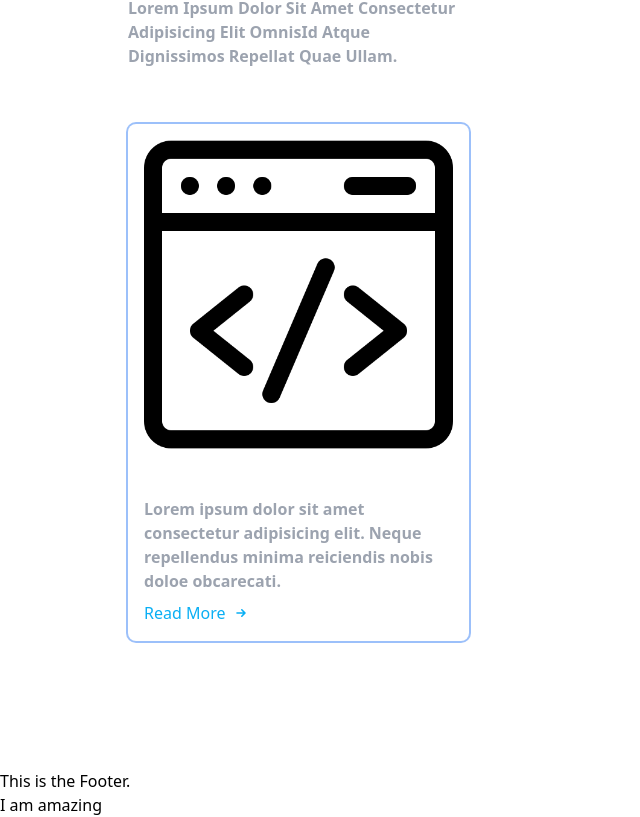
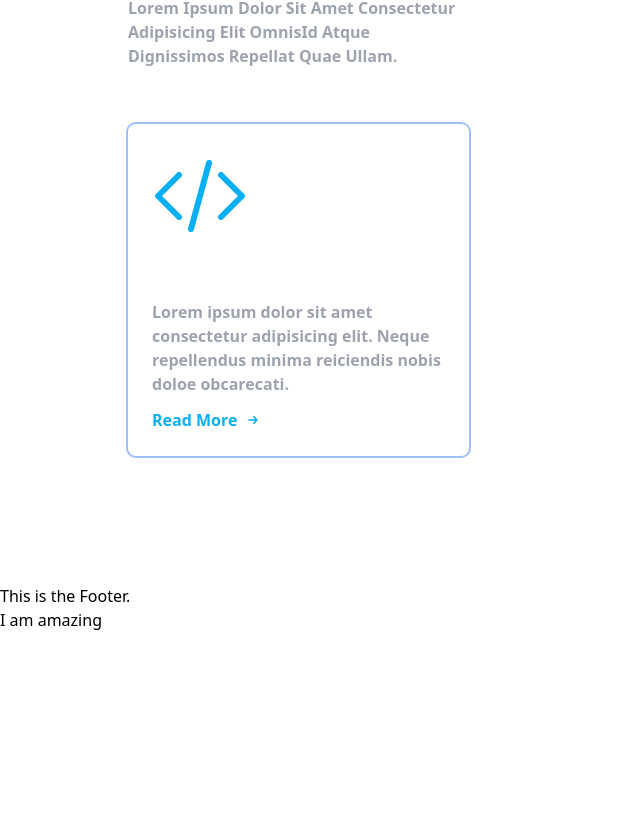
Before and after one commit to PeaceOloruntoba/Vredester, a React (Create React App) app in the folder vredester/: page / in a window 1280 px wide. Shown: the part 1019-1836 px from the top of the page, without its empty margins (0-640 px from the left). After the commit the page ends 1651 px from the top, so only its background shows below. Built offline with nearby package versions, Linux system fonts and the light colour scheme.

Commit message:
Update Services.jsx

```diff
--- a/vredester/src/Pages/components/Homepage/Services.jsx
+++ b/vredester/src/Pages/components/Homepage/Services.jsx
@@ -1,6 +1,5 @@
 import React from 'react'
 import { HiArrowSmRight } from 'react-icons/hi'
-import webdevelopment from '../../../assets/images/web-development.svg'
 
 export default function Services() {
   return (
@@ -8,20 +7,24 @@ export default function Services() {
       <div className="grid p-32 gap-14">
         <div className="grid lg:grid-cols-2 items-center justify-center">
           <div className="grid lg:pr-44 gap-4">
-        <span className='text-[#09aff4] text-2xl uppercase font-semibold'>--Services--</span>
-        <span className='capitalize font-bold text-5xl'>Services We Offer</span>
-        <span className='text-gray-400 font-semibold'>Lorem Ipsum Dolor Sit Amet Consectetur Adipisicing Elit OmnisId Atque Dignissimos Repellat Quae Ullam.</span>
+            <span className='text-[#09aff4] text-2xl uppercase font-semibold'>--Services--</span>
+            <span className='capitalize font-bold text-5xl'>Services We Offer</span>
+            <span className='text-gray-400 font-semibold'>Lorem Ipsum Dolor Sit Amet Consectetur Adipisicing Elit OmnisId Atque Dignissimos Repellat Quae Ullam.</span>
           </div>
           <div className="flex flex-end justify-end">
             <a href="/"><button className='text-white text-xl uppercase bg-[#09aff4] w-fit px-10 py-4 opacity-80 font-bold hover:bg-transparent hover:ring-2 ring-[#09aff4] hover:dark:bg-transparent hover:text-[#09aff4] hover:dark:text-[#09aff4] rounded-tr-3xl rounded-bl-3xl flex items-center justify-between gap-2 hover:gap-4'>See all services <HiArrowSmRight /></button></a>
           </div>
         </div>
         <div className="grid md:grid-cols-2 lg:grid-cols-3">
-          <div className="ring-2 rounded-lg p-4 grid gap-2">
-            <span><img src={webdevelopment} alt=""/></span>
+          <div className="ring-2 rounded-lg p-6 grid gap-3 group">
+            <span className='text-[#09aff4] group-hover:text-white'>
+              <svg xmlns="http://www.w3.org/2000/svg" fill="none" viewBox="0 0 24 24" strokeWidth={1.5} stroke="currentColor" className="w-24 h-24">
+                <path strokeLinecap="round" strokeLinejoin="round" d="M17.25 6.75 22.5 12l-5.25 5.25m-10.5 0L1.5 12l5.25-5.25m7.5-3-4.5 16.5" />
+              </svg>
+            </span>
             <span className='text-white font-bold text-2xl'>Web Development</span>
             <span className='text-gray-400 font-semibold'>Lorem ipsum dolor sit amet consectetur adipisicing elit. Neque repellendus minima reiciendis nobis doloe obcarecati.</span>
-            <a href="" className='flex items-center justify-between gap-2 hover:gap-4 text-[#09aff4] w-fit'>Read More <HiArrowSmRight /></a>
+            <a href="" className='font-semibold flex items-center justify-between gap-2 hover:gap-4 text-[#09aff4] w-fit group-hover:text-white'>Read More <HiArrowSmRight /></a>
           </div>
         </div>
       </div>
```
